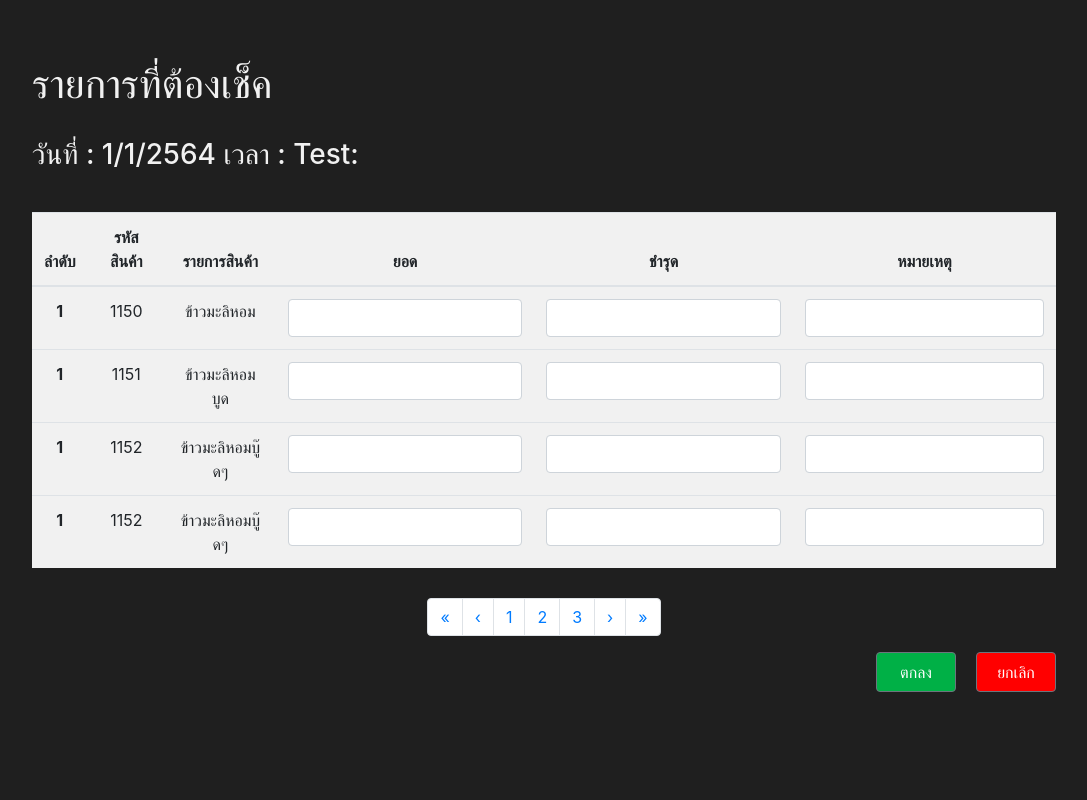
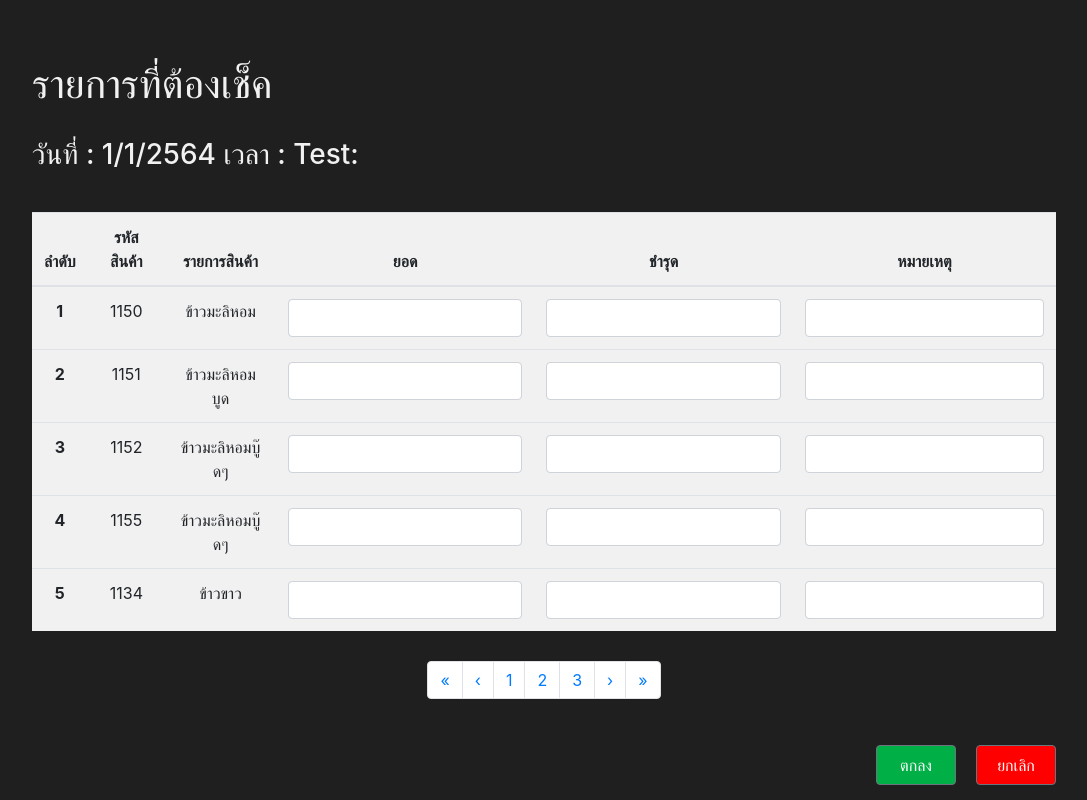
Before and after one commit to pounder-er/Pro-SE, a React (Create React App) app in the folder my-app/: page /Stock in a window 1280 px wide. Shown: the whole page, without its empty margins (96-1183 px from the left). Built offline with nearby package versions, Linux system fonts and the light colour scheme.

Commit message:
Pagination

```diff
--- a/my-app/src/User/Stocking/Export.js
+++ b/my-app/src/User/Stocking/Export.js
@@ -93,7 +93,7 @@ class Export extends React.Component{
                     </body>
 
                     <body className = 'ButtonImport'>
-                        <Button style = {{height:40, width:100, background:"#FF0000"}}>ย้อนกลับ</Button>
+                        <Button style = {{height:40, width:100, background:"#FF0000"}} onClick ={()=> this.props.history.goBack()}>ย้อนกลับ</Button>
                     </body>
 
                 </div>
--- a/my-app/src/User/Stocking/Import.js
+++ b/my-app/src/User/Stocking/Import.js
@@ -60,7 +60,7 @@ class Import extends React.Component{
                                     <th scope="row">1</th>
                                     <td>100100</td>
                                     <td>A1</td>
-                                    <td onClick = {this.importTable}>
+                                    <td onClick = { () => this.props.history.push("/ImportTable")}>
                                         <FiFileText style = {{color:"#00A3FF"}}/>
                                     </td>
                                 </tr>
@@ -95,7 +95,7 @@ class Import extends React.Component{
                     </body>
 
                     <body className = 'ButtonImport'>
-                        <Button style = {{height:40, width:100, background:"#FF0000"}}>ย้อนกลับ</Button>
+                        <Button style = {{height:40, width:100, background:"#FF0000"}} onClick ={()=> this.props.history.goBack()}>ย้อนกลับ</Button>
                     </body>
 
                 </div>
--- /dev/null
+++ b/my-app/src/User/Stocking/PaginationtTable.js
@@ -0,0 +1,60 @@
+import React from 'react';
+import './Style/Stocking.css'
+
+import {
+    Button,
+    InputGroup,
+    InputGroupAddon,
+    InputGroupText,
+    Input,
+    Table,
+    Pagination,
+    PaginationItem,
+    PaginationLink,
+    FormControl
+} from 'reactstrap';
+
+import 'bootstrap/dist/css/bootstrap.min.css';
+
+class PaginationtTable extends React.Component {
+    constructor(props) {
+        super(props)
+        this.state = {
+
+        }
+    }
+
+    render() {
+        return (
+            <body className='PaginationStocking'>
+
+                <Pagination aria-label="Page navigation example" style={{ justifyContent: 'center', marginTop: 10 }}>
+                    <PaginationItem>
+                        <PaginationLink first href="#" />
+                    </PaginationItem>
+                    <PaginationItem>
+                        <PaginationLink previous href="#" />
+                    </PaginationItem>
+                    <PaginationItem>
+                        <PaginationLink href="#">1</PaginationLink>
+                    </PaginationItem>
+                    <PaginationItem>
+                        <PaginationLink href="#">2</PaginationLink>
+                    </PaginationItem>
+                    <PaginationItem>
+                        <PaginationLink href="#">3</PaginationLink>
+                    </PaginationItem>
+                    <PaginationItem>
+                        <PaginationLink next href="#" />
+                    </PaginationItem>
+                    <PaginationItem>
+                        <PaginationLink last href="#" />
+                    </PaginationItem>
+                </Pagination>
+
+            </body>
+        )
+    }
+}
+
+export default PaginationtTable
--- a/my-app/src/User/Stocking/Stock.js
+++ b/my-app/src/User/Stocking/Stock.js
@@ -17,67 +17,80 @@ import {
 import 'bootstrap/dist/css/bootstrap.min.css';
 import 'react-pro-sidebar/dist/css/styles.css';
 
-// import FlatList from './FlatList'
 import checkList from './checkList.json'
+import PaginationtTable from './PaginationtTable'
 
-
-class Stock extends React.Component{
-    constructor(props){
+class Stock extends React.Component {
+    constructor(props) {
         super(props)
         this.state = {
-            date:"1/1/2564",
-            time:this.props.location.data,
-            input:""
+            date: "1/1/2564",
+            time: this.props.location.data,
+            input: "",
+            item: 0
         }
     }
 
-    handleChangeText =(text)=>{
-        this.setState({input:text.target.value})
-        // console.log("hi")
+    //----------------------------- GetTextFunction from Input -----------------------------
+
+    handleChangeText = (text, numOrder) => {
+        let array = checkList
+        this.setState({ input: text.target.value })
+        // console.log(numOrder)
+        // console.log(array[numOrder].no)
+        // console.log(array[numOrder].name)
+
+        for (let i = 0; i < array.length; i++) {
+            if (array[i].no === numOrder) {
+                array[i].name = text
+                console.log(array[i].name)
+                break
+            }
+        }
     }
 
     //----------------------------- Render multi items -----------------------------
-    render(){
+    render() {
         const listItems = checkList.map((data) =>
             <tr>
-                <th scope="row">1</th>
+                <th scope="row">{data.no}</th>
                 <td>{data.passcode}</td>
                 <td>{data.name}</td>
 
                 <td>
                     <InputGroup>
-                            <Input
-                                onChange={text => this.handleChangeText(text)}/>
+                        <Input onChange={text => this.handleChangeText(text, data.no)} />
                     </InputGroup>
                 </td>
 
                 <td>
                     <InputGroup>
-                        <Input/>
+                        <Input />
                     </InputGroup>
                 </td>
 
                 <td>
                     <InputGroup>
-                        <Input/>
+                        <Input />
                     </InputGroup>
                 </td>
             </tr>
         );
         //----------------------------- Render multi items -----------------------------
 
-        return(
-            <div className = "ContainerStocking">
+        return (
+            <div className="ContainerStocking">
 
-                <body className = "ContentStocking">
+                <body className="ContentStocking">
 
-                    <h1 style={{width:'80%', alignSelf:'center', marginTop:60, marginBottom:20}}>รายการที่ต้องเช็ค</h1>
-                    <h3 style={{width:'80%', alignSelf:'center', marginTop:10, marginBottom:20}}>วันที่ : {this.state.date}  เวลา : {this.state.time} Test: {this.state.input}</h3>
+                    <h1 style={{ width: '80%', alignSelf: 'center', marginTop: 60, marginBottom: 20 }}>รายการที่ต้องเช็ค</h1>
+                    <h3 style={{ width: '80%', alignSelf: 'center', marginTop: 10, marginBottom: 20 }}>วันที่ : {this.state.date}  เวลา : {this.state.time} Test: {this.state.input}</h3>
 
-                    <Table hover style={{width:'80%', alignSelf:'center', marginTop:20, marginBottom:20 ,background:"#f1f1f1"}}>
+                    <div className="TableStocking">
+                        <Table hover style={{ width: '80%', alignSelf: 'center', marginTop: 20, marginBottom: 20, background: "#f1f1f1" }}>
 
                             <thead>
-                                <tr style ={{textAlign:'center'}}>
+                                <tr style={{ textAlign: 'center' }}>
                                     <th>ลำดับ</th>
                                     <th>รหัสสินค้า</th>
                                     <th>รายการสินค้า</th>
@@ -87,45 +100,21 @@ class Stock extends React.Component{
                                 </tr>
                             </thead>
 
-                            <tbody style ={{textAlign:'center'}}>
-
-                                {/* <FlatList checkList ={checkList}/> */}
+                            <tbody style={{ textAlign: 'center' }}>
 
                                 {listItems}
 
                             </tbody>
 
-                    </Table>
+                        </Table>
+                        <PaginationtTable></PaginationtTable>
 
-                    <body className = 'PaginationStocking'>
-                        <Pagination aria-label="Page navigation example" style={{justifyContent:'center', marginTop:10}}>
-                            <PaginationItem>
-                                <PaginationLink first href="#" />
-                            </PaginationItem>
-                            <PaginationItem>
-                                 <PaginationLink previous href="#" />
-                            </PaginationItem>
-                            <PaginationItem>
-                                <PaginationLink href="#">1</PaginationLink>
-                            </PaginationItem>
-                            <PaginationItem>
-                                <PaginationLink href="#">2</PaginationLink>
-                            </PaginationItem>
-                            <PaginationItem>
-                                <PaginationLink href="#">3</PaginationLink>
-                            </PaginationItem>
-                            <PaginationItem>
-                                <PaginationLink next href="#" />
-                            </PaginationItem>
-                            <PaginationItem>
-                                <PaginationLink last href="#" />
-                            </PaginationItem>
-                        </Pagination>
-                    </body>
+                    </div>
 
-                    <div className = "ButtonStocking">
-                        <Button style = {{height:40, width:80, background:"#FF0000"}}>ยกเลิก</Button>
-                        <Button style = {{height:40, width:80, background:"#00B046", marginRight: 20}}>ตกลง</Button>
+
+                    <div className="ButtonStocking">
+                        <Button style={{ height: 40, width: 80, background: "#FF0000" }}>ยกเลิก</Button>
+                        <Button style={{ height: 40, width: 80, background: "#00B046", marginRight: 20 }}>ตกลง</Button>
                     </div>
 
                 </body>
--- a/my-app/src/User/Stocking/Style/Stocking.css
+++ b/my-app/src/User/Stocking/Style/Stocking.css
@@ -33,3 +33,14 @@
     align-self: center;
     width: 80%;
 }
+
+.TableStocking{
+    display: flex;
+    flex-direction: column;
+    /* justify-content: space-evenly; */
+    /* align-items: center; */
+    background-color: #1F1F1F;
+    width: 100%;
+    height: 100%;
+    color: #f1f1f1;
+}
--- a/my-app/src/User/Stocking/checkList.json
+++ b/my-app/src/User/Stocking/checkList.json
@@ -16,8 +16,13 @@
     },
     {
         "no":4,
-        "passcode":"1152",
+        "passcode":"1155",
         "name": "ข้าวมะลิหอมบู๊ดๆ"
+    },
+    {
+        "no":5,
+        "passcode":"1134",
+        "name": "ข้าวขาว"
     }
 
 ]
```
